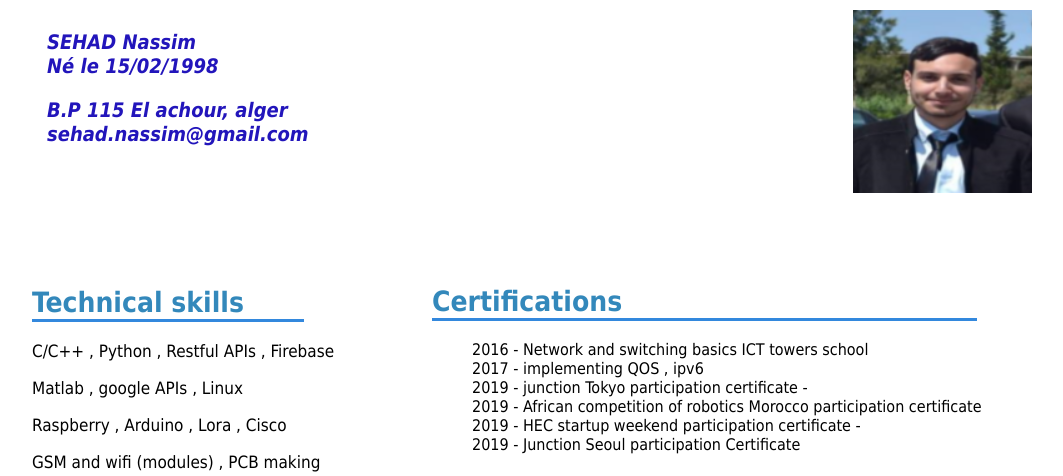
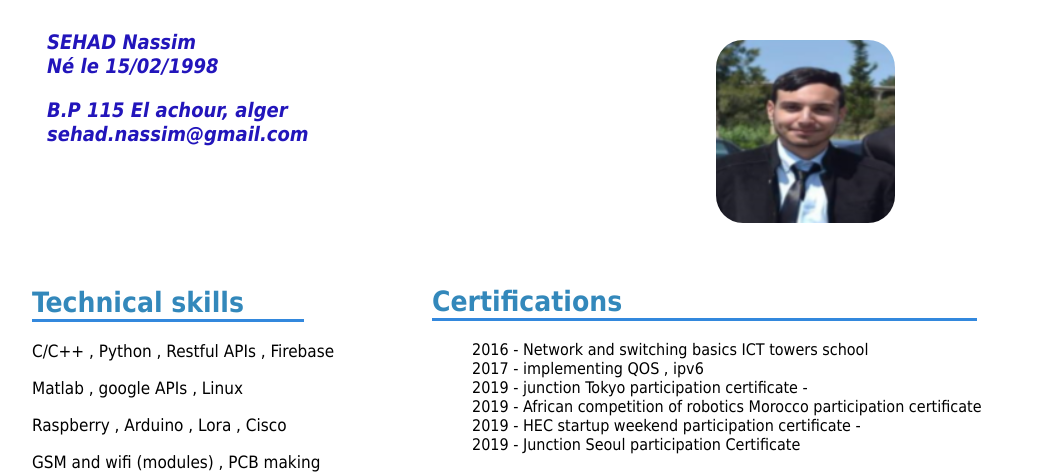
Before and after one commit to sehadnassim/my-first-blog, a Django app: page / in a window 1280 px wide. Shown: the top 476 px of the page, without its empty margins (1-1064 px from the left). Run offline with Django 3.2, Linux system fonts and the light colour scheme.

```diff
--- a/blog/static/css/blog.css
+++ b/blog/static/css/blog.css
@@ -1,3 +1,4 @@
+
 .page{
   width:1000px;
   margin:auto;
@@ -19,9 +20,10 @@ color: #2215BB
   float: left;
 }
 .photo{
-  margin-top: -250px;
+    /*margin-top: -250px;
   margin-left: 400px;
-  float: right;
+  right: 40%;
+  border-radius: 20%;*/
 }
 .section{
   margin-bottom: 70px;
--- a/blog/templates/blog/post_list.html
+++ b/blog/templates/blog/post_list.html
@@ -1,6 +1,7 @@
+<!DOCTYPE html>
 <!DOCTYPE html>
 {% load static %}
-<html>
+<html lang="eng">
   <head>
     <link rel="stylesheet" href="{% static 'css/blog.css' %}">
     <meta charset="utf-8">
@@ -16,7 +17,7 @@
       </div>
 
       <div class="photo">
-        <img src="\static\css\pdp.png" alt="photo CV SEHAD Nassim" />
+        <img src="\static\css\pdp.png" style="position:absolute;right:30%;border-radius:15%;top:5%;" alt="photo CV SEHAD Nassim" />
       </div>
 
       <div class="section">
```
